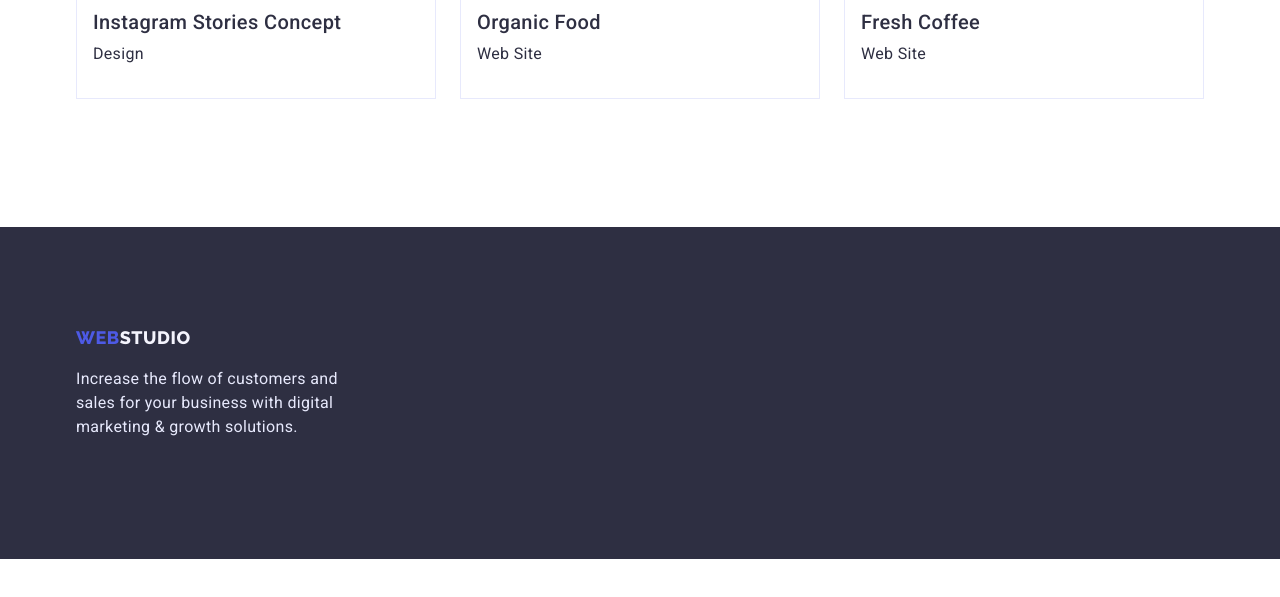
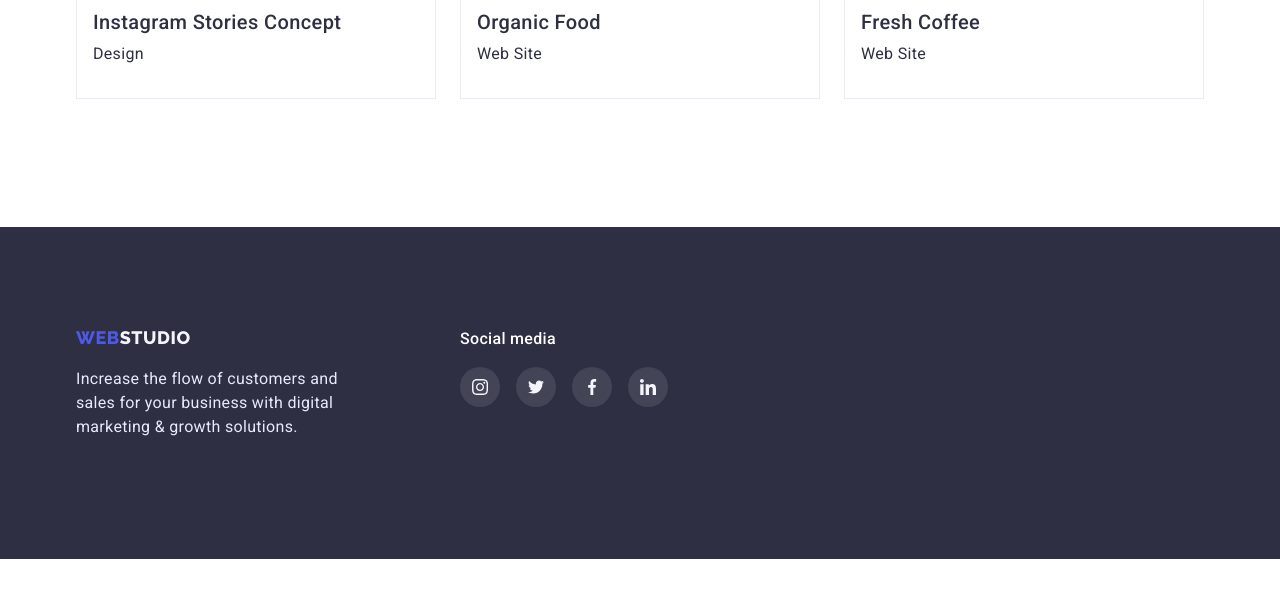
Before and after one commit to Konstantin-Zavhorodnii/goit-markup-hw-04, a plain HTML site: page portfolio.html in a window 1280 px wide. Shown: the part 1591-2188 px from the top of the page. Drawn offline with nearby package versions, Linux system fonts and the light colour scheme.

Commit message:
Сделал футер с медиа

```diff
--- a/css/styles.css
+++ b/css/styles.css
@@ -374,6 +374,7 @@ h6 {
 .footer-logo-text {
   padding-top: 100px;
   width: 264px;
+  margin-right: 120px;
 }
 .social-list {
   display: flex;
@@ -403,6 +404,7 @@ h6 {
 .customers-list {
   display: flex;
   flex-direction: row;
+  justify-content: center;
   gap: 24px;
   margin-left: 156px;
   margin-right: 156px;
@@ -422,9 +424,13 @@ h6 {
   height: 56px;
   fill: #8e8f99;
 }
+.footer-content {
+  display: flex;
+}
 .social-media-footer {
   width: 208px;
   height: 80px;
+  margin-top: 100px;
 }
 .social-media-footer-text {
   font-family: "Roboto";
--- a/portfolio.html
+++ b/portfolio.html
@@ -184,7 +184,7 @@
     </main>
     <!-- footer -->
     <footer class="footer">
-      <div class="container">
+      <div class="container footer-content">
         <div class="footer-logo-text">
           <div class="footer-logo">
             <a href="./index.html" class="logo-studio-footer">
@@ -192,10 +192,43 @@
             >
           </div>
           <p class="footer-text">
-          Increase the flow of customers and sales for your business with digital
-          marketing & growth solutions.
+            Increase the flow of customers and sales for your business with
+            digital marketing & growth solutions.
           </p>
         </div>
+
+      <div class="social-media-footer">
+        <p class="social-media-footer-text">Social media</p>
+        <ul class="social-list-footer">
+          <li class="social-footer-item">
+            <a href="#" class="social-footer-link">
+              <svg class="social-footer-icon">
+                <use href="./images/symbol-defs.svg#icon-instagram"></use>
+              </svg>
+            </a>
+          </li>
+          <li class="social-footer-item">
+            <a href="#" class="social-footer-link">
+              <svg class="social-footer-icon">
+                <use href="./images/symbol-defs.svg#icon-twitter"></use>
+              </svg>
+            </a>
+          </li>
+          <li class="social-footer-item">
+            <a href="#" class="social-footer-link">
+              <svg class="social-footer-icon">
+                <use href="./images/symbol-defs.svg#icon-facebook"></use>
+              </svg>
+            </a>
+          </li>
+          <li class="social-footer-item">
+            <a href="#" class="social-footer-link">
+              <svg class="social-footer-icon">
+                <use href="./images/symbol-defs.svg#icon-linkedin"></use>
+              </svg>
+            </a>
+          </li>
+        </ul>
       </div>
     </footer>
   </body>
```
Also changed, not shown: index.html (+2 -2 lines). Lines whose indentation alone changed are shown as unchanged.
